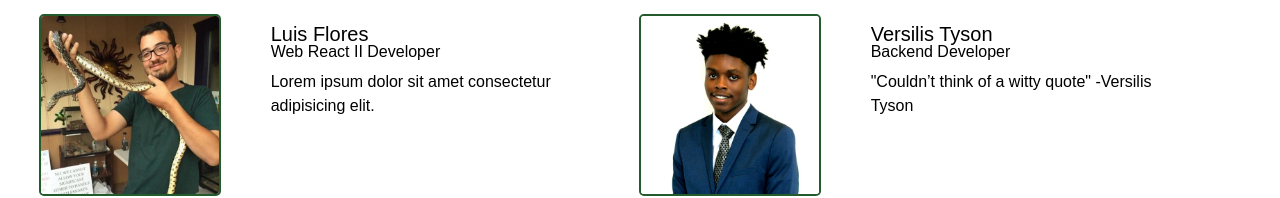
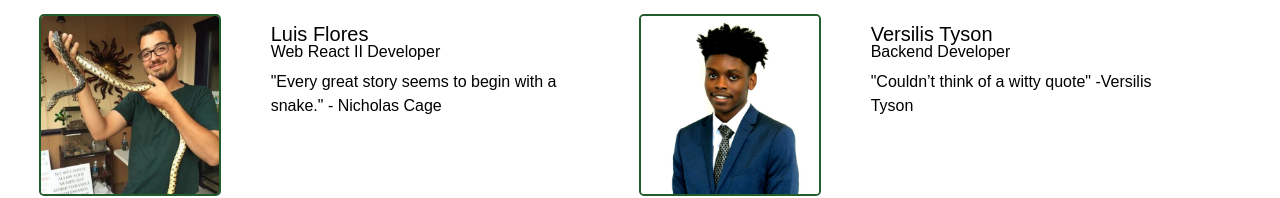
Before and after one commit to Build-weekWMyPlants/Marketing-page, a plain HTML site: page about.html in a window 1280 px wide. Shown: the part 526-724 px from the top of the page. Drawn offline with Linux system fonts and the light colour scheme; a web font is replaced by a local one.

Commit message:
luis quote

```diff
--- a/about.html
+++ b/about.html
@@ -63,7 +63,7 @@
                     <div class="mate-text">
                         <h3 class="mate-name">Luis Flores</h3>
                         <h4 class="mate-role">Web React II Developer</h4>
-                        <p class="mate-quote">Lorem ipsum dolor sit amet consectetur adipisicing elit.</p>
+                        <p class="mate-quote">"Every great story seems to begin with a snake." - Nicholas Cage</p>
                     </div>
                 </div>
                 <div class="teammate2">
```
